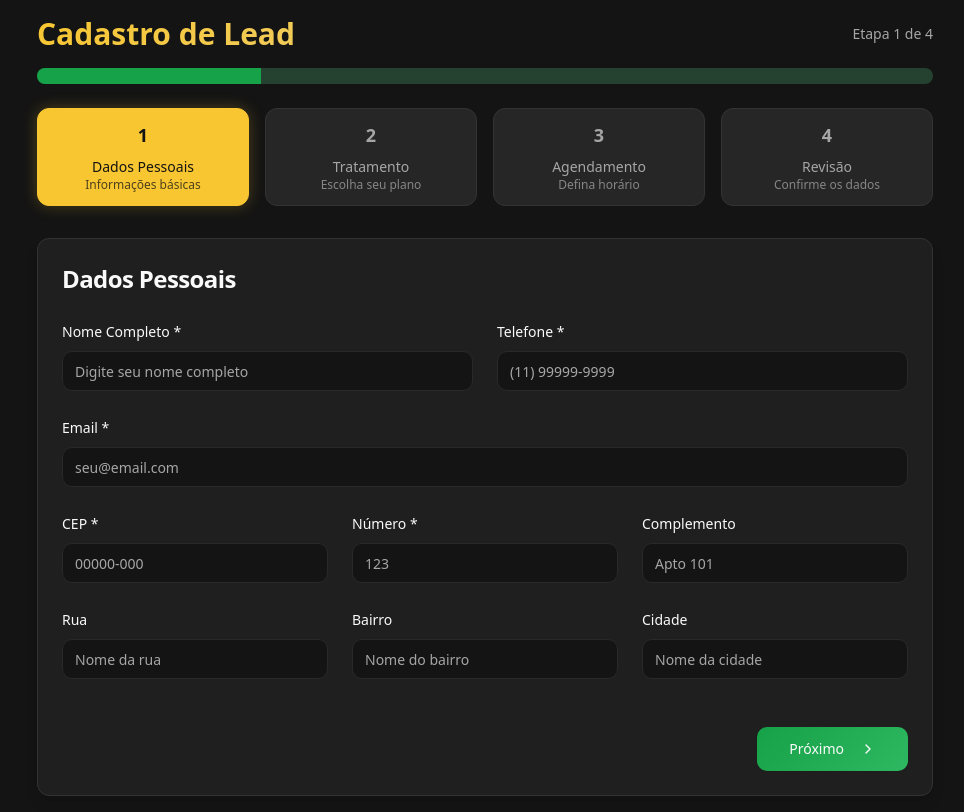
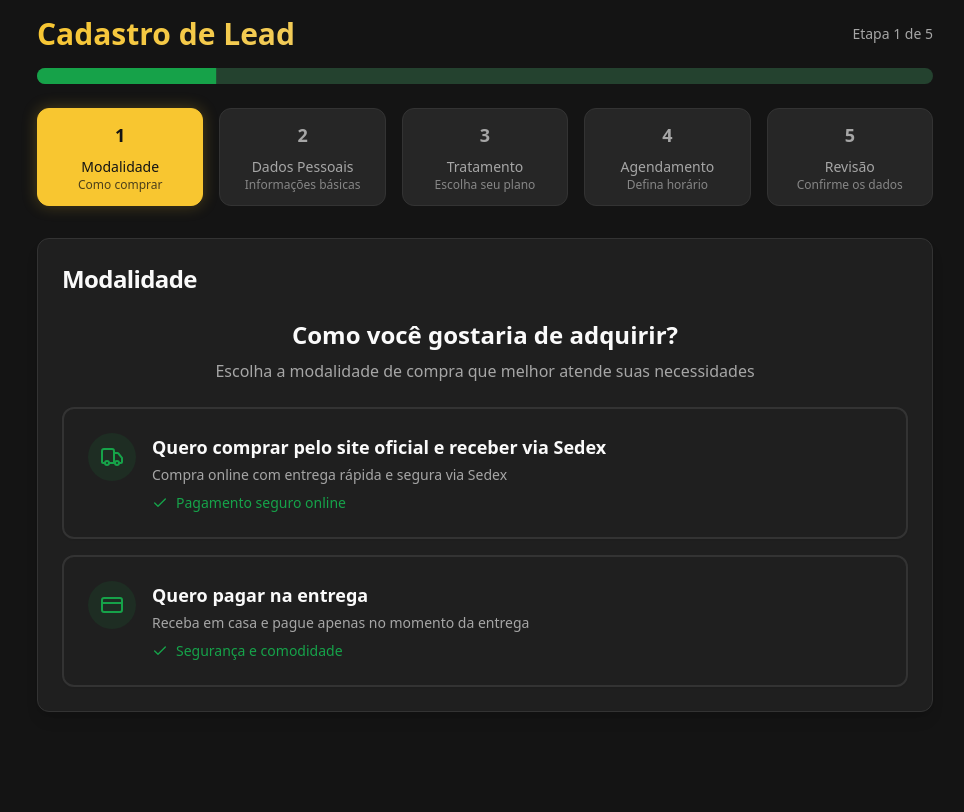
Before and after one commit to jezrielf/monjaslim, a React (Vite) app: page / in a window 1280 px wide. Shown: the whole page, without its empty margins (155-1119 px from the left). Built offline with nearby package versions, Linux system fonts and the light colour scheme.

Commit message:
Implement UI and feature changes

```diff
--- a/src/components/FormWizard.tsx
+++ b/src/components/FormWizard.tsx
@@ -3,6 +3,7 @@ import { Card, CardContent, CardHeader, CardTitle } from '@/components/ui/card';
 import { Button } from '@/components/ui/button';
 import { Progress } from '@/components/ui/progress';
 import { ChevronLeft, ChevronRight, CheckCircle } from 'lucide-react';
+import { PurchaseMethodStep } from './steps/PurchaseMethodStep';
 import { PersonalDataStep } from './steps/PersonalDataStep';
 import { TreatmentStep } from './steps/TreatmentStep';
 import { SchedulingStep } from './steps/SchedulingStep';
@@ -11,6 +12,9 @@ import { SuccessMessage } from './SuccessMessage';
 import { useToast } from '@/hooks/use-toast';
 
 export interface FormData {
+  // Modalidade de compra
+  modalidadeCompra: string;
+
   // Dados pessoais
   nome: string;
   telefone: string;
@@ -35,6 +39,7 @@ export interface FormData {
 }
 
 const initialFormData: FormData = {
+  modalidadeCompra: '',
   nome: '',
   telefone: '',
   email: '',
@@ -52,10 +57,11 @@ const initialFormData: FormData = {
 };
 
 const steps = [
-  { id: 1, title: 'Dados Pessoais', description: 'Informações básicas' },
-  { id: 2, title: 'Tratamento', description: 'Escolha seu plano' },
-  { id: 3, title: 'Agendamento', description: 'Defina horário' },
-  { id: 4, title: 'Revisão', description: 'Confirme os dados' },
+  { id: 1, title: 'Modalidade', description: 'Como comprar' },
+  { id: 2, title: 'Dados Pessoais', description: 'Informações básicas' },
+  { id: 3, title: 'Tratamento', description: 'Escolha seu plano' },
+  { id: 4, title: 'Agendamento', description: 'Defina horário' },
+  { id: 5, title: 'Revisão', description: 'Confirme os dados' },
 ];
 
 export const FormWizard: React.FC = () => {
@@ -116,13 +122,22 @@ export const FormWizard: React.FC = () => {
     switch (currentStep) {
       case 1:
         return (
-          <PersonalDataStep
+          <PurchaseMethodStep
             data={formData}
             updateData={updateFormData}
             onNext={nextStep}
           />
         );
       case 2:
+        return (
+          <PersonalDataStep
+            data={formData}
+            updateData={updateFormData}
+            onNext={nextStep}
+            onPrev={prevStep}
+          />
+        );
+      case 3:
         return (
           <TreatmentStep
             data={formData}
@@ -131,7 +146,7 @@ export const FormWizard: React.FC = () => {
             onPrev={prevStep}
           />
         );
-      case 3:
+      case 4:
         return (
           <SchedulingStep
             data={formData}
@@ -140,7 +155,7 @@ export const FormWizard: React.FC = () => {
             onPrev={prevStep}
           />
         );
-      case 4:
+      case 5:
         return (
           <ReviewStep
             data={formData}
@@ -178,11 +193,11 @@ export const FormWizard: React.FC = () => {
 
           <Progress value={progress} className="mb-6" />
 
-          <div className="grid grid-cols-2 md:grid-cols-4 gap-4">
+          <div className="grid grid-cols-2 md:grid-cols-5 gap-2 md:gap-4">
             {steps.map((step) => (
               <div
                 key={step.id}
-                className={`text-center p-3 rounded-lg border transition-all ${
+                className={`text-center p-2 md:p-3 rounded-lg border transition-all ${
                   step.id < currentStep
                     ? 'bg-success border-success text-success-foreground'
                     : step.id === currentStep
@@ -190,15 +205,15 @@ export const FormWizard: React.FC = () => {
                     : 'bg-muted border-border text-muted-foreground'
                 }`}
               >
-                <div className="flex items-center justify-center mb-2">
+                <div className="flex items-center justify-center mb-1 md:mb-2">
                   {step.id < currentStep ? (
-                    <CheckCircle className="h-5 w-5" />
+                    <CheckCircle className="h-4 w-4 md:h-5 md:w-5" />
                   ) : (
-                    <span className="text-lg font-bold">{step.id}</span>
+                    <span className="text-sm md:text-lg font-bold">{step.id}</span>
                   )}
                 </div>
-                <div className="text-sm font-medium">{step.title}</div>
-                <div className="text-xs opacity-75">{step.description}</div>
+                <div className="text-xs md:text-sm font-medium">{step.title}</div>
+                <div className="text-xs opacity-75 hidden md:block">{step.description}</div>
               </div>
             ))}
           </div>
--- a/src/components/steps/PersonalDataStep.tsx
+++ b/src/components/steps/PersonalDataStep.tsx
@@ -10,12 +10,14 @@ interface PersonalDataStepProps {
   data: FormData;
   updateData: (data: Partial<FormData>) => void;
   onNext: () => void;
+  onPrev: () => void;
 }
 
 export const PersonalDataStep: React.FC<PersonalDataStepProps> = ({
   data,
   updateData,
   onNext,
+  onPrev,
 }) => {
   const [isLoadingCep, setIsLoadingCep] = useState(false);
   const [errors, setErrors] = useState<Record<string, string>>({});
--- /dev/null
+++ b/src/components/steps/PurchaseMethodStep.tsx
@@ -0,0 +1,90 @@
+import { Card, CardContent } from '@/components/ui/card';
+import { Button } from '@/components/ui/button';
+import { Check, Truck, CreditCard } from 'lucide-react';
+import { FormData } from '../FormWizard';
+
+interface PurchaseMethodStepProps {
+  data: FormData;
+  updateData: (data: Partial<FormData>) => void;
+  onNext: () => void;
+}
+
+export const PurchaseMethodStep: React.FC<PurchaseMethodStepProps> = ({
+  data,
+  updateData,
+  onNext,
+}) => {
+  const handleSelectMethod = (method: string) => {
+    updateData({ modalidadeCompra: method });
+    onNext();
+  };
+
+  return (
+    <div className="space-y-4 md:space-y-6">
+      <div className="text-center">
+        <h2 className="text-xl md:text-2xl font-bold text-foreground mb-2">
+          Como você gostaria de adquirir?
+        </h2>
+        <p className="text-sm md:text-base text-muted-foreground">
+          Escolha a modalidade de compra que melhor atende suas necessidades
+        </p>
+      </div>
+
+      <div className="grid gap-3 md:gap-4">
+        <Card
+          className="cursor-pointer transition-all hover:shadow-md border-2 hover:border-primary/50"
+          onClick={() => handleSelectMethod('site-sedex')}
+        >
+          <CardContent className="p-4 md:p-6">
+            <div className="flex items-start gap-3 md:gap-4">
+              <div className="bg-primary/10 p-2 md:p-3 rounded-full">
+                <Truck className="h-5 w-5 md:h-6 md:w-6 text-primary" />
+              </div>
+              <div className="flex-1">
+                <h3 className="text-base md:text-lg font-semibold text-foreground mb-1">
+                  Quero comprar pelo site oficial e receber via Sedex
+                </h3>
+                <p className="text-sm text-muted-foreground">
+                  Compra online com entrega rápida e segura via Sedex
+                </p>
+                <div className="flex items-center gap-2 mt-2">
+                  <Check className="h-4 w-4 text-green-600" />
+                  <span className="text-xs md:text-sm text-green-600 font-medium">
+                    Pagamento seguro online
+                  </span>
+                </div>
+              </div>
+            </div>
+          </CardContent>
+        </Card>
+
+        <Card
+          className="cursor-pointer transition-all hover:shadow-md border-2 hover:border-primary/50"
+          onClick={() => handleSelectMethod('pagar-entrega')}
+        >
+          <CardContent className="p-4 md:p-6">
+            <div className="flex items-start gap-3 md:gap-4">
+              <div className="bg-primary/10 p-2 md:p-3 rounded-full">
+                <CreditCard className="h-5 w-5 md:h-6 md:w-6 text-primary" />
+              </div>
+              <div className="flex-1">
+                <h3 className="text-base md:text-lg font-semibold text-foreground mb-1">
+                  Quero pagar na entrega
+                </h3>
+                <p className="text-sm text-muted-foreground">
+                  Receba em casa e pague apenas no momento da entrega
+                </p>
+                <div className="flex items-center gap-2 mt-2">
+                  <Check className="h-4 w-4 text-green-600" />
+                  <span className="text-xs md:text-sm text-green-600 font-medium">
+                    Segurança e comodidade
+                  </span>
+                </div>
+              </div>
+            </div>
+          </CardContent>
+        </Card>
+      </div>
+    </div>
+  );
+};
--- a/src/components/steps/ReviewStep.tsx
+++ b/src/components/steps/ReviewStep.tsx
@@ -53,6 +53,14 @@ export const ReviewStep: React.FC<ReviewStepProps> = ({
     return times[id] || id;
   };
 
+  const getModalidadeCompraName = (id: string): string => {
+    const modalidades = {
+      'site-sedex': 'Site oficial + Sedex',
+      'pagar-entrega': 'Pagar na entrega'
+    };
+    return modalidades[id as keyof typeof modalidades] || id;
+  };
+
   const handleAcceptToggle = () => {
     updateData({ aceiteFinal: !data.aceiteFinal });
   };
@@ -68,6 +76,28 @@ export const ReviewStep: React.FC<ReviewStepProps> = ({
         </p>
       </div>
 
+      {/* Modalidade de Compra */}
+      <Card className="border-border">
+        <CardHeader className="flex flex-row items-center justify-between space-y-0 pb-3">
+          <div className="flex items-center gap-2">
+            <Package className="h-5 w-5 text-accent" />
+            <CardTitle className="text-lg">Modalidade de Compra</CardTitle>
+          </div>
+          <Button
+            variant="outline"
+            size="sm"
+            onClick={() => onEdit(1)}
+            className="text-accent border-accent hover:bg-accent/10"
+          >
+            <Edit2 className="h-4 w-4 mr-1" />
+            Editar
+          </Button>
+        </CardHeader>
+        <CardContent>
+          <p className="font-medium">{getModalidadeCompraName(data.modalidadeCompra)}</p>
+        </CardContent>
+      </Card>
+
       {/* Dados Pessoais */}
       <Card className="border-border">
         <CardHeader className="flex flex-row items-center justify-between space-y-0 pb-3">
@@ -78,7 +108,7 @@ export const ReviewStep: React.FC<ReviewStepProps> = ({
           <Button
             variant="outline"
             size="sm"
-            onClick={() => onEdit(1)}
+            onClick={() => onEdit(2)}
             className="text-accent border-accent hover:bg-accent/10"
           >
             <Edit2 className="h-4 w-4 mr-1" />
@@ -126,7 +156,7 @@ export const ReviewStep: React.FC<ReviewStepProps> = ({
           <Button
             variant="outline"
             size="sm"
-            onClick={() => onEdit(2)}
+            onClick={() => onEdit(3)}
             className="text-accent border-accent hover:bg-accent/10"
           >
             <Edit2 className="h-4 w-4 mr-1" />
@@ -156,7 +186,7 @@ export const ReviewStep: React.FC<ReviewStepProps> = ({
           <Button
             variant="outline"
             size="sm"
-            onClick={() => onEdit(3)}
+            onClick={() => onEdit(4)}
             className="text-accent border-accent hover:bg-accent/10"
           >
             <Edit2 className="h-4 w-4 mr-1" />
--- a/src/components/steps/SchedulingStep.tsx
+++ b/src/components/steps/SchedulingStep.tsx
@@ -22,16 +22,16 @@ const daysOptions = [
 ];
 
 const timeOptions = [
-  { id: '12:00', name: '12:00', description: 'Meio-dia', popular: false },
-  { id: '13:00', name: '13:00', description: '13 horas', popular: false },
-  { id: '14:00', name: '14:00', description: '14 horas', popular: true },
-  { id: '15:00', name: '15:00', description: '15 horas', popular: false },
-  { id: '16:00', name: '16:00', description: '16 horas', popular: false },
-  { id: '17:00', name: '17:00', description: '17 horas', popular: false },
-  { id: '18:00', name: '18:00', description: '18 horas', popular: false },
-  { id: '19:00', name: '19:00', description: '19 horas', popular: false },
-  { id: '20:00', name: '20:00', description: '20 horas', popular: false },
-  { id: 'manha', name: 'Manhã do próximo dia útil', description: 'Período da manhã', popular: false },
+  { id: '12:00', name: '12:00', description: 'Meio-dia' },
+  { id: '13:00', name: '13:00', description: '13 horas' },
+  { id: '14:00', name: '14:00', description: '14 horas' },
+  { id: '15:00', name: '15:00', description: '15 horas' },
+  { id: '16:00', name: '16:00', description: '16 horas' },
+  { id: '17:00', name: '17:00', description: '17 horas' },
+  { id: '18:00', name: '18:00', description: '18 horas' },
+  { id: '19:00', name: '19:00', description: '19 horas' },
+  { id: '20:00', name: '20:00', description: '20 horas' },
+  { id: 'manha', name: 'Manhã do próximo dia útil', description: 'Período da manhã' },
 ];
 
 export const SchedulingStep: React.FC<SchedulingStepProps> = ({
@@ -43,6 +43,18 @@ export const SchedulingStep: React.FC<SchedulingStepProps> = ({
   const [selectedDay, setSelectedDay] = useState(data.diaAgenda);
   const [selectedTime, setSelectedTime] = useState(data.horarioAgenda);
   const [errors, setErrors] = useState<Record<string, string>>({});
+
+  // Get current day to disable it
+  const getCurrentDayId = () => {
+    const today = new Date();
+    const dayNames = ['domingo', 'segunda', 'terca', 'quarta', 'quinta', 'sexta', 'sabado'];
+    return dayNames[today.getDay()];
+  };
+
+  const currentDayId = getCurrentDayId();
+
+  // Filter available days (exclude current day)
+  const availableDays = daysOptions.filter(day => day.id !== currentDayId);
 
   const handleDaySelect = (dayId: string) => {
     setSelectedDay(dayId);
@@ -96,7 +108,7 @@ export const SchedulingStep: React.FC<SchedulingStepProps> = ({
         </div>
 
         <div className="grid grid-cols-2 md:grid-cols-3 gap-3">
-          {daysOptions.map((day) => (
+          {availableDays.map((day) => (
             <Card
               key={day.id}
               className={`cursor-pointer transition-all duration-200 ${
@@ -106,12 +118,12 @@ export const SchedulingStep: React.FC<SchedulingStepProps> = ({
               }`}
               onClick={() => handleDaySelect(day.id)}
             >
-              <CardContent className="p-4 text-center">
-                <div className="text-sm font-medium text-foreground">
+              <CardContent className="p-3 md:p-4 text-center">
+                <div className="text-xs md:text-sm font-medium text-foreground">
                   {day.name}
                 </div>
                 {day.available && (
-                  <Badge variant="secondary" className="mt-2 text-xs">
+                  <Badge variant="secondary" className="mt-1 md:mt-2 text-xs">
                     Disponível
                   </Badge>
                 )}
@@ -119,6 +131,14 @@ export const SchedulingStep: React.FC<SchedulingStepProps> = ({
             </Card>
           ))}
         </div>
+
+        {daysOptions.find(day => day.id === currentDayId) && (
+          <div className="p-3 bg-muted rounded-lg">
+            <p className="text-sm text-muted-foreground">
+              <span className="font-medium">Hoje ({daysOptions.find(day => day.id === currentDayId)?.name})</span> não está disponível para agendamento.
+            </p>
+          </div>
+        )}
 
         {errors.dia && (
           <p className="text-sm text-destructive text-center">{errors.dia}</p>
@@ -136,25 +156,17 @@ export const SchedulingStep: React.FC<SchedulingStepProps> = ({
           {timeOptions.map((time) => (
             <Card
               key={time.id}
-              className={`relative cursor-pointer transition-all duration-200 ${
+              className={`cursor-pointer transition-all duration-200 ${
                 selectedTime === time.id
                   ? 'border-accent bg-accent/10 shadow-md'
                   : 'border-border hover:border-accent/50 hover:bg-muted/50'
-              } ${time.popular ? 'ring-1 ring-accent/30' : ''} ${
+              } ${
                 time.id === 'manha' ? 'md:col-span-2 lg:col-span-3' : ''
               }`}
               onClick={() => handleTimeSelect(time.id)}
             >
-              {time.popular && (
-                <div className="absolute -top-2 left-1/2 transform -translate-x-1/2">
-                  <Badge className="bg-gradient-gold text-accent-foreground text-xs">
-                    Mais procurado
-                  </Badge>
-                </div>
-              )}
-
-              <CardContent className="p-3 text-center">
-                <div className="text-sm font-medium text-foreground">
+              <CardContent className="p-2 md:p-3 text-center">
+                <div className="text-xs md:text-sm font-medium text-foreground">
                   {time.name}
                 </div>
                 <p className="text-xs text-muted-foreground mt-1">
```
